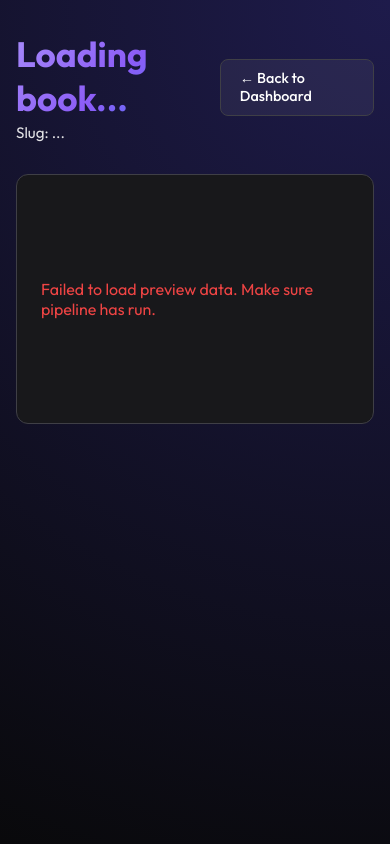
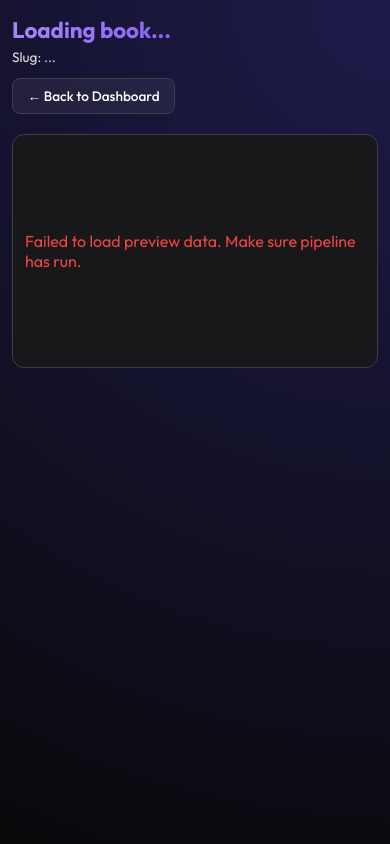
Before and after one commit to maxfraieho/kindle-butch-gen, a Python web app: template kbg_web/templates/stages.html in a window 390 px wide. Run offline with Jinja, Linux system fonts and the light colour scheme; the template is opened without the code that fills it, so the values that code supplies are empty.

Commit message:
fix(css): fix mobile layout bugs for stages.html header overlap and container width

```diff
--- a/kbg_web/static/css/stages.css
+++ b/kbg_web/static/css/stages.css
@@ -469,6 +469,103 @@
         }
 
         @media (max-width: 768px) {
+            html, body {
+                overflow-x: hidden;
+                width: 100%;
+            }
+
+            .container {
+                width: 100% !important;
+                max-width: 100% !important;
+                padding: 1rem 0.75rem !important;
+                margin: 0 auto !important;
+                box-sizing: border-box !important;
+            }
+
+            header {
+                flex-direction: column !important;
+                align-items: flex-start !important;
+                gap: 0.75rem !important;
+                width: 100% !important;
+                margin-bottom: 1.25rem !important;
+            }
+
+            header div {
+                width: 100% !important;
+            }
+
+            h1 {
+                font-size: 1.4rem !important;
+                line-height: 1.3 !important;
+                word-break: break-word !important;
+                overflow-wrap: break-word !important;
+            }
+
+            .subtitle {
+                font-size: 0.85rem !important;
+                word-break: break-word !important;
+                overflow-wrap: break-word !important;
+            }
+
+            .btn-back {
+                align-self: flex-start !important;
+                font-size: 0.85rem !important;
+                padding: 0.5rem 0.9rem !important;
+                width: auto !important;
+                max-width: 100% !important;
+            }
+
+            .visualizer-card {
+                width: 100% !important;
+                max-width: 100% !important;
+                padding: 1rem 0.75rem !important;
+                margin-bottom: 1rem !important;
+                box-sizing: border-box !important;
+            }
+
+            #content-area, #viewer-container, #tab-content-area {
+                width: 100% !important;
+                max-width: 100% !important;
+                box-sizing: border-box !important;
+            }
+
+            .tabs {
+                flex-wrap: wrap !important;
+                gap: 0.5rem !important;
+                width: 100% !important;
+            }
+
+            .tabs .tab-btn {
+                font-size: 0.85rem !important;
+                padding: 0.4rem 0.6rem !important;
+            }
+
+            .filters {
+                flex-direction: column !important;
+                align-items: stretch !important;
+                gap: 0.75rem !important;
+                width: 100% !important;
+            }
+
+            .pagination-controls {
+                flex-wrap: wrap !important;
+                justify-content: center !important;
+                width: 100% !important;
+                box-sizing: border-box !important;
+            }
+
+            .book-stages-list {
+                width: 100% !important;
+                max-width: 100% !important;
+            }
+
+            .paragraph-card {
+                width: 100% !important;
+                max-width: 100% !important;
+                padding: 0.9rem 0.75rem !important;
+                box-sizing: border-box !important;
+            }
+
             .paragraph-tabs {
                 display: flex !important;
                 background: rgba(255, 255, 255, 0.05);
```
Also changed, not shown: other parts of kbg_web/static/css/stages.css (+66 -0 lines).
